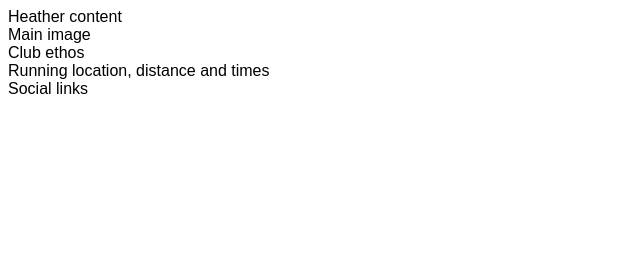
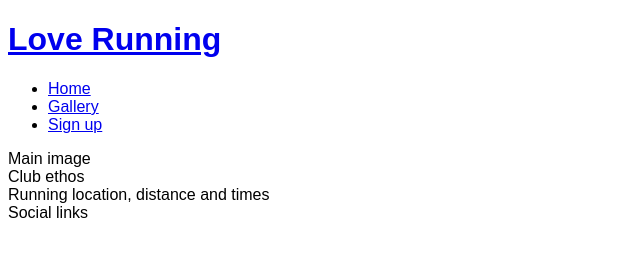
Before and after one commit to RHoganD/love-running, a plain HTML site: page index.html in a window 1280 px wide. Shown: the whole page, without its empty margins (0-640 px from the left). Drawn offline with Linux system fonts and the light colour scheme.

Commit message:
Add basic heather structure

```diff
--- a/index.html
+++ b/index.html
@@ -1,5 +1,6 @@
 <!DOCTYPE html>
 <html lang="en">
+
 <head>
     <meta charset="UTF-8">
     <meta http-equiv="X-UA-Compatible" content="IE=edge">
@@ -9,11 +10,34 @@
     <link rel="stylesheet" href="assets/css/style.css">
     <title>Love Running</title>
 </head>
+
 <body>
-    <header>Heather content</header>
+    <header>
+        <a href="index.html">
+            <h1>Love Running</h1>
+        </a>
+        <nav>
+            <ul>
+                <li>
+                    <a href="index.html">Home</a>
+                </li>
+                <li>
+                    <a href="#">Gallery</a>
+                </li>
+                <li>
+                    <a href="#">Sign up</a>
+                </li>
+            </ul>
+
+        </nav>
+
+
+
+    </header>
     <section>Main image</section>
     <section>Club ethos</section>
     <section>Running location, distance and times</section>
     <footer>Social links</footer>
 </body>
+
 </html>
```
